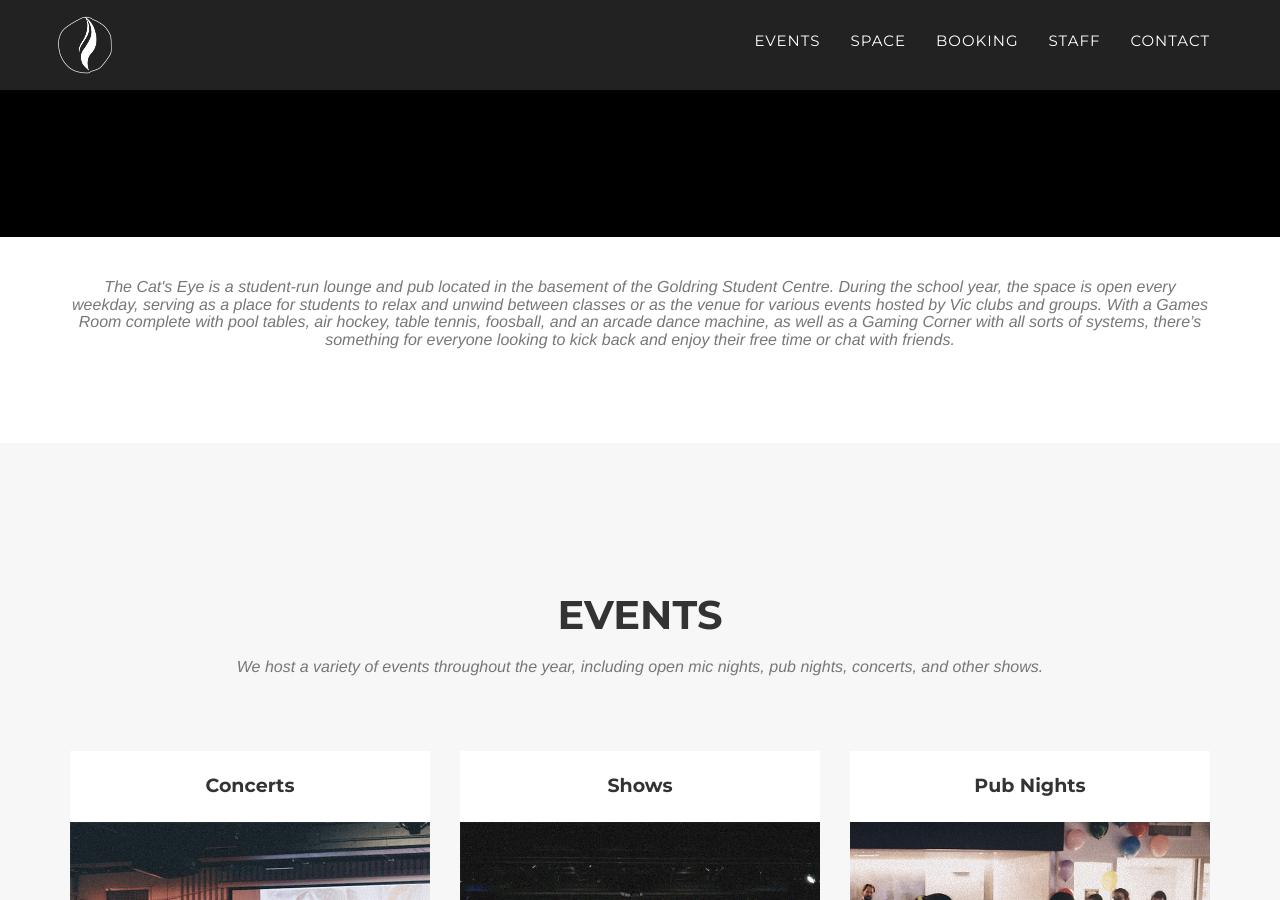
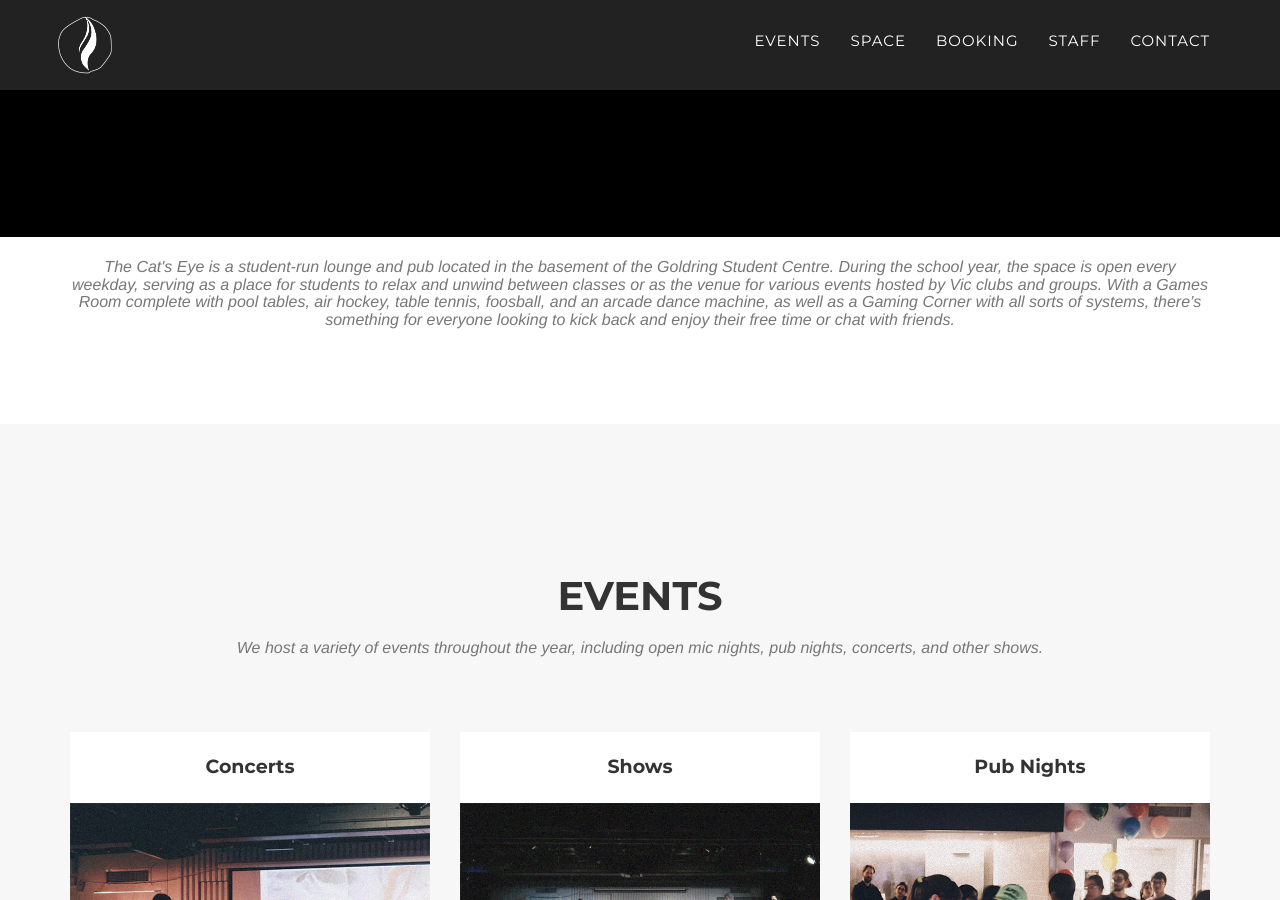
Before and after one commit to ryanfan/cats-eye-revamped, a Jekyll site: the page built from index.html, in a window 1280 px wide and 900 px high, scrolled down 663 px. Built offline with Jekyll 4.4.1, drawn with Linux system fonts in a browser that asks for light colours; some web fonts are replaced.

Commit message:
Fixed margins on info

```diff
--- a/_includes/info.html
+++ b/_includes/info.html
@@ -1,8 +1,8 @@
 <!-- Info Section -->
-    <section id="info" style="padding: 20px 0;">
+    <section id="info" style="padding: 0 0;">
         <div class="container">
             <div class="row">
-                <div class="col-lg-12 text-center">
+                <div class="col-lg-12 text-center" style="margin-bottom: 21px;">
                     <h3 class="section-subheading text-muted">The Cat's Eye is a student-run lounge and pub located in the basement of the Goldring Student Centre. During the school year, the space is open every weekday, serving as a place for students to relax and unwind between classes or as the venue for various events hosted by Vic clubs and groups. With a Games Room complete with pool tables, air hockey, table tennis, foosball, and an arcade dance machine, as well as a Gaming Corner with all sorts of systems, there’s something for everyone looking to kick back and enjoy their free time or chat with friends.</h3>
                 </div>
             </div>
```
